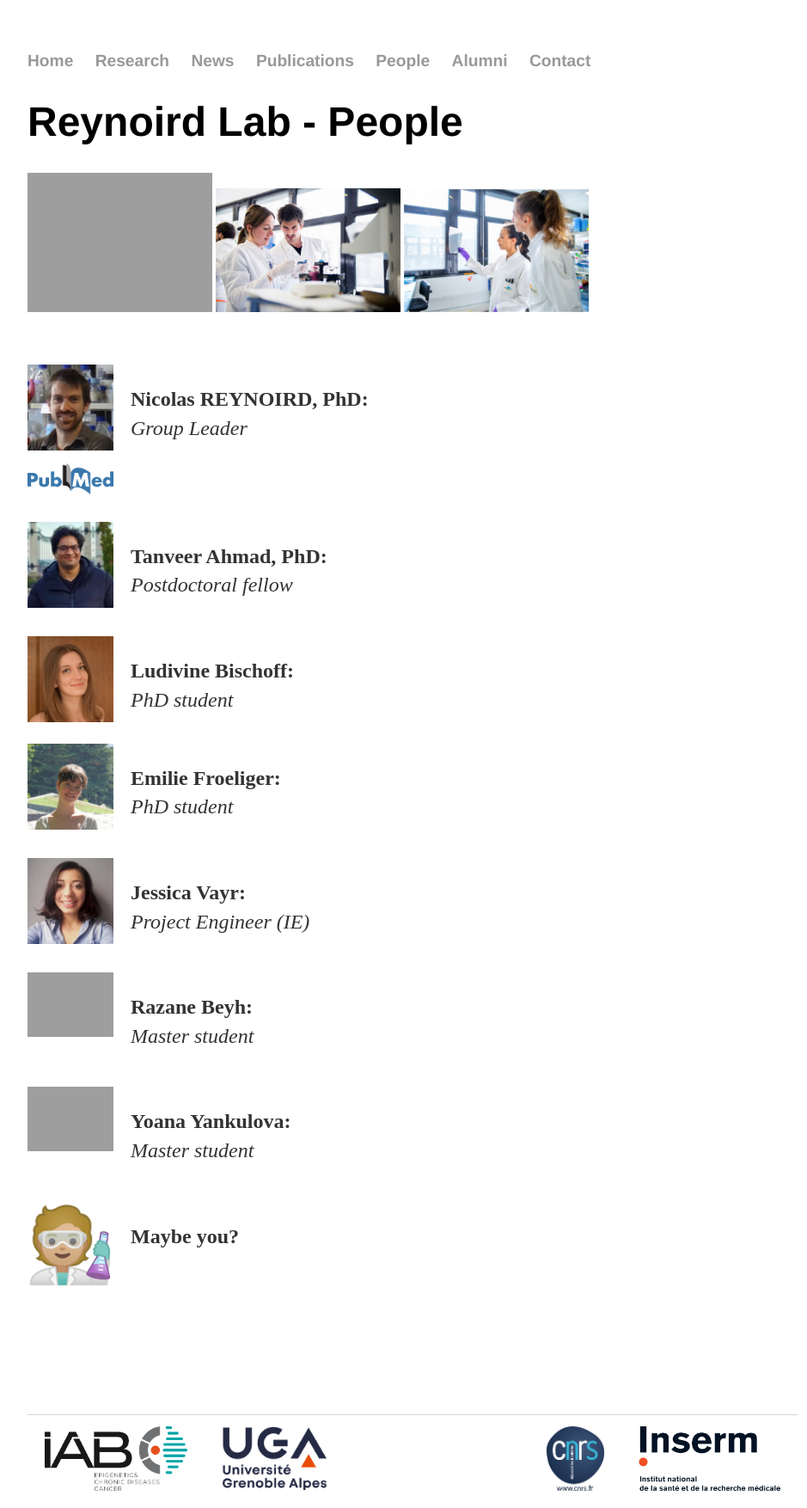
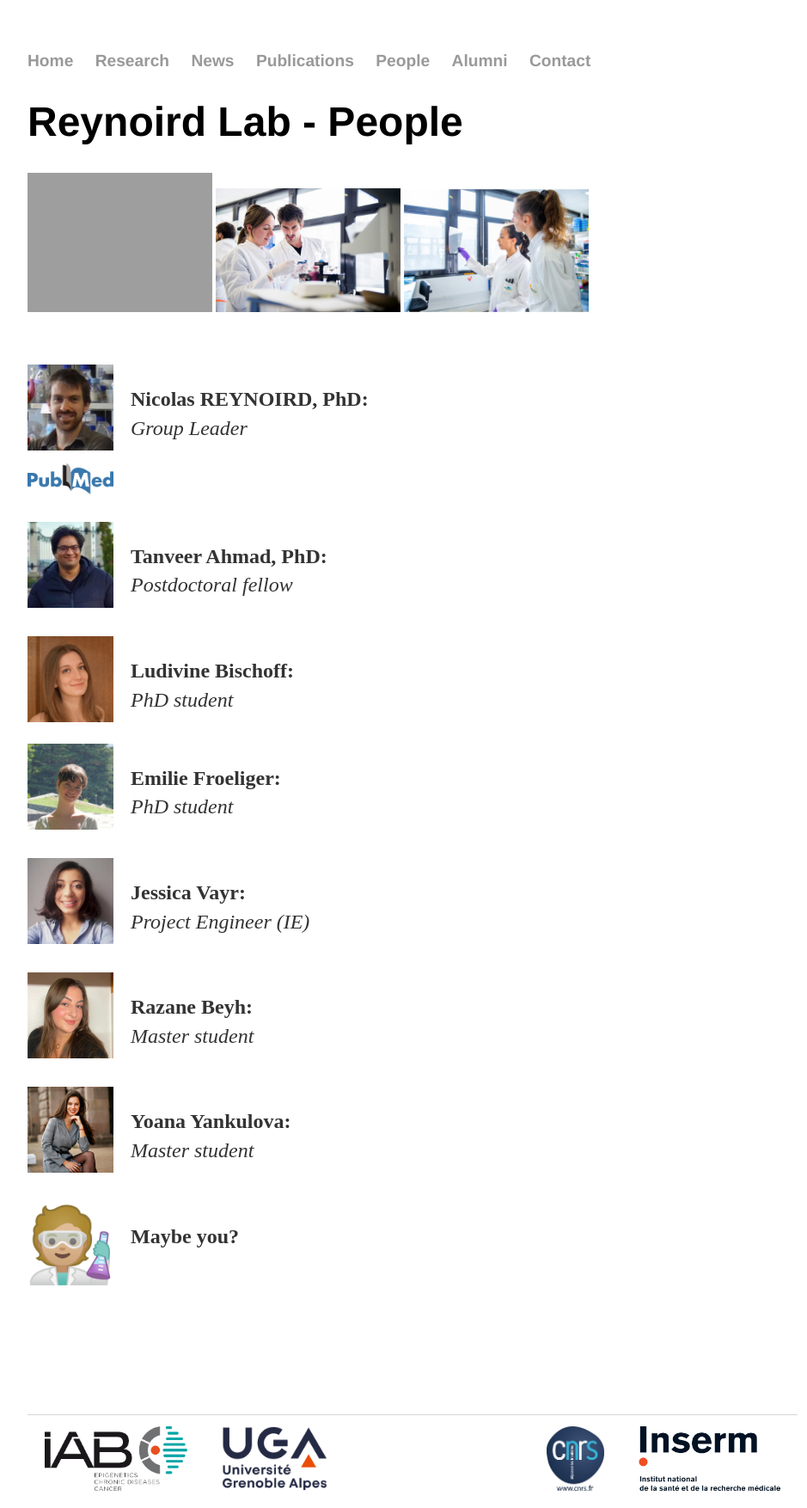
Before and after one commit to Reynoird-Lab/Reynoird-lab.github.io, a Jekyll site: the page built from People/index.html, in a window 1280 px wide. Shown: the whole page at 86% size, without its empty margins (160-1099 px from the left). Built offline with Jekyll 4.4.1, drawn with Linux system fonts in a browser that asks for light colours; Markdown is read by kramdown in place of the engine named in the settings.

Commit message:
Update index.html

```diff
--- a/People/index.html
+++ b/People/index.html
@@ -23,9 +23,9 @@
 <br>
 <img alt="JV" src="https://reynoird-lab.github.io/Images/Jessica_Vayr.jpg" style="margin: 0px 20px 10px 0px;" align="left" width="100"/> <p><b>Jessica Vayr: </b><br><i>Project Engineer (IE)</i><br></p>
 <br>
-<img alt="razane" src="https://reynoird-lab.github.io/Images/razane.jpg" style="margin: 0px 20px 10px 0px;" align="left" width="100"/> <p><b>Razane Beyh:</b><br><i>Master student</i><br></p>
+<img alt="razane" src="https://reynoird-lab.github.io/Images/razane.jpeg" style="margin: 0px 20px 10px 0px;" align="left" width="100"/> <p><b>Razane Beyh:</b><br><i>Master student</i><br></p>
 <br>
-<img alt="yoana" src="https://reynoird-lab.github.io/Images/yoana.jpg" style="margin: 0px 20px 10px 0px;" align="left" width="100"/> <p><b>Yoana Yankulova:</b><br><i>Master student</i><br></p>
+<img alt="yoana" src="https://reynoird-lab.github.io/Images/yoana.jpeg" style="margin: 0px 20px 10px 0px;" align="left" width="100"/> <p><b>Yoana Yankulova:</b><br><i>Master student</i><br></p>
 <br>
 <img alt="trainee" src="https://reynoird-lab.github.io/Images/logo_scientist.png" style="margin: 0px 20px 10px 0px;" align="left" width="100"/> <p><b>Maybe you?</b><br><i></i><br></p>
 <br>
```
